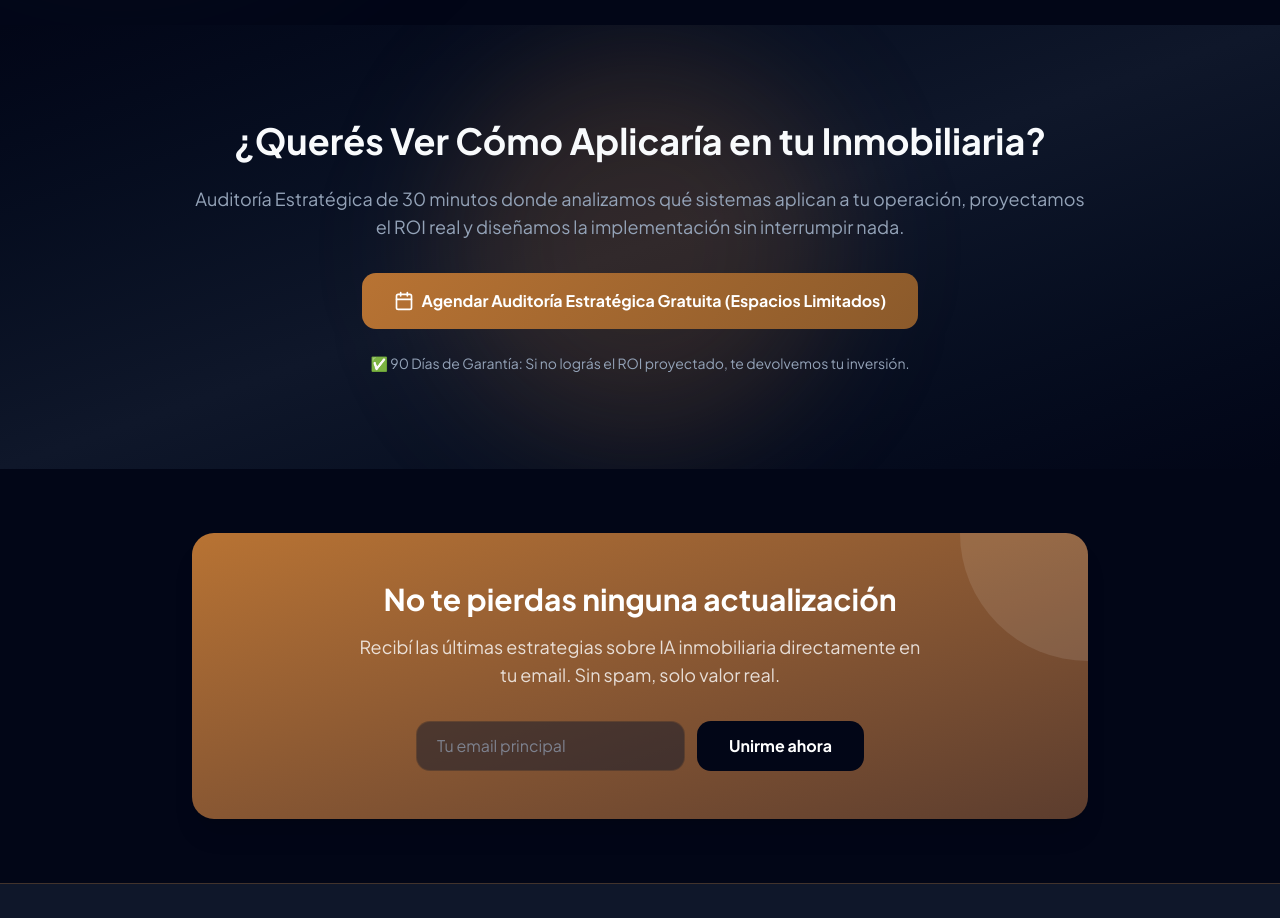
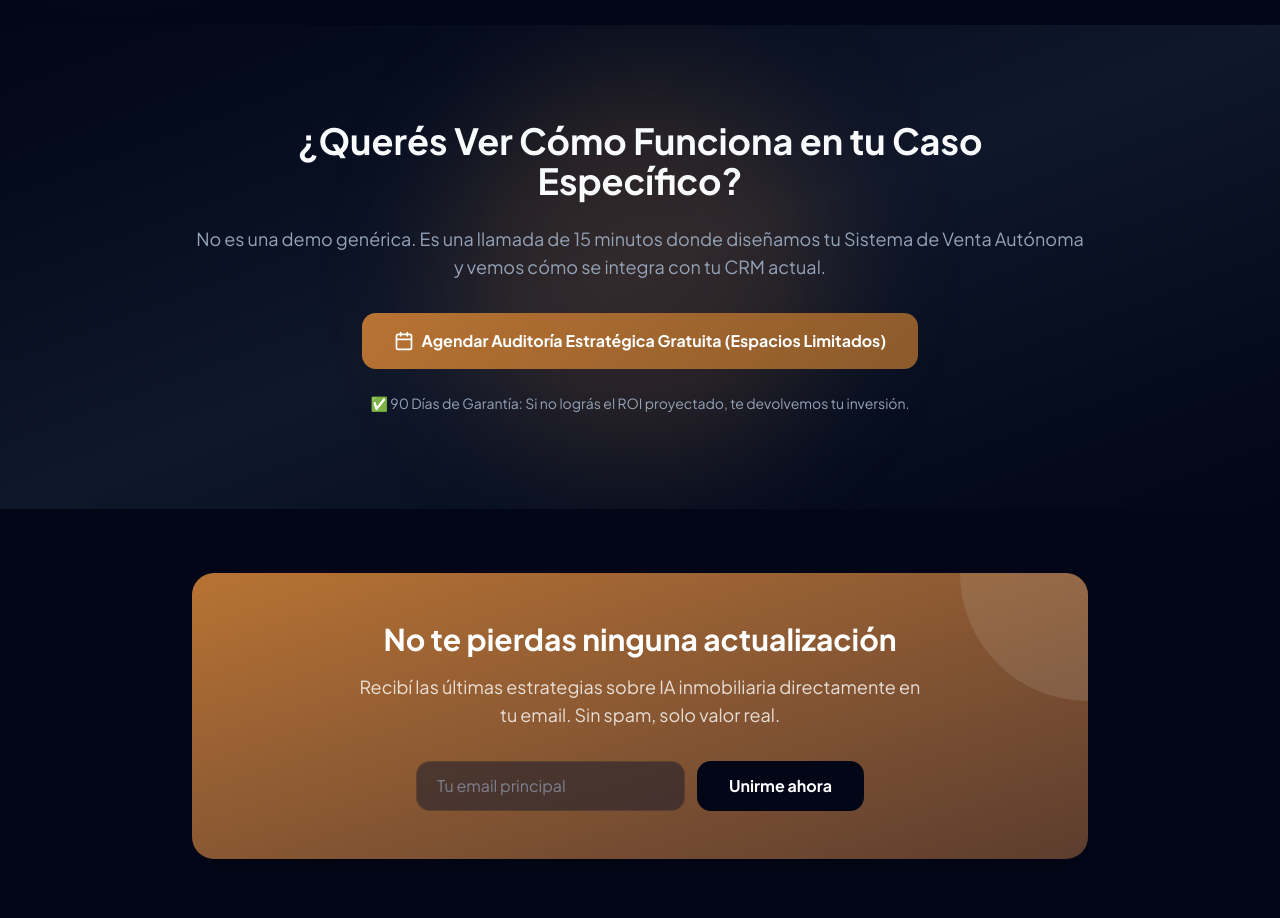
Before and after one commit to osterrietchleonardo-rgb/Vakdor-App, a Next.js app in the folder website/: page /inmobiliaria in a window 1280 px wide. Shown: the part 3880-4798 px from the top of the page. Built offline with nearby package versions, Linux system fonts and the light colour scheme; no server answers.

Commit message:
fix: revert content related to pages and fix build errors properly

```diff
--- a/website/src/app/asesor-top/page.tsx
+++ b/website/src/app/asesor-top/page.tsx
@@ -1,5 +1,4 @@
 'use client';
-// Force rebuild: Fix FAQSection props usage
 
 import React, { useState, useEffect, useRef } from 'react';
 import { Header } from '@/components/layout/Header';
--- a/website/src/app/inmobiliaria/page.tsx
+++ b/website/src/app/inmobiliaria/page.tsx
@@ -411,10 +411,10 @@ export default function InmobiliariaPage() {
                     </div>
                     <div className="max-w-4xl mx-auto text-center relative z-10">
                         <h2 className="text-3xl md:text-4xl font-bold mb-6 text-[#F8FAFC]">
-                            ¿Querés Ver Cómo Aplicaría en tu Inmobiliaria?
+                            ¿Querés Ver Cómo Funciona en tu Caso Específico?
                         </h2>
                         <p className="text-lg text-[#94A3B8] mb-8">
-                            Auditoría Estratégica de 30 minutos donde analizamos qué sistemas aplican a tu operación, proyectamos el ROI real y diseñamos la implementación sin interrumpir nada.
+                            No es una demo genérica. Es una llamada de 15 minutos donde diseñamos tu Sistema de Venta Autónoma y vemos cómo se integra con tu CRM actual.
                         </p>
                         <a
                             href="https://www.vakdor.com/call"
```
